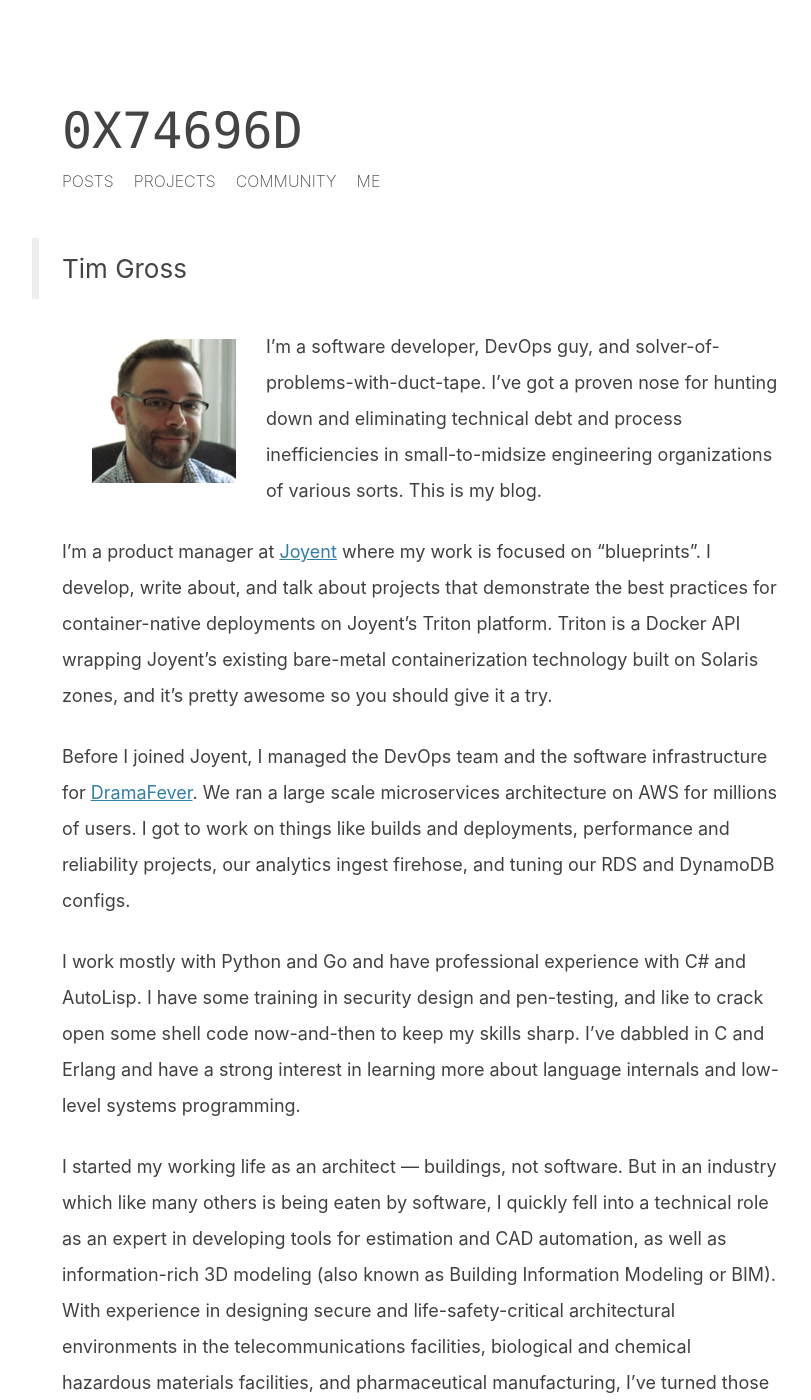
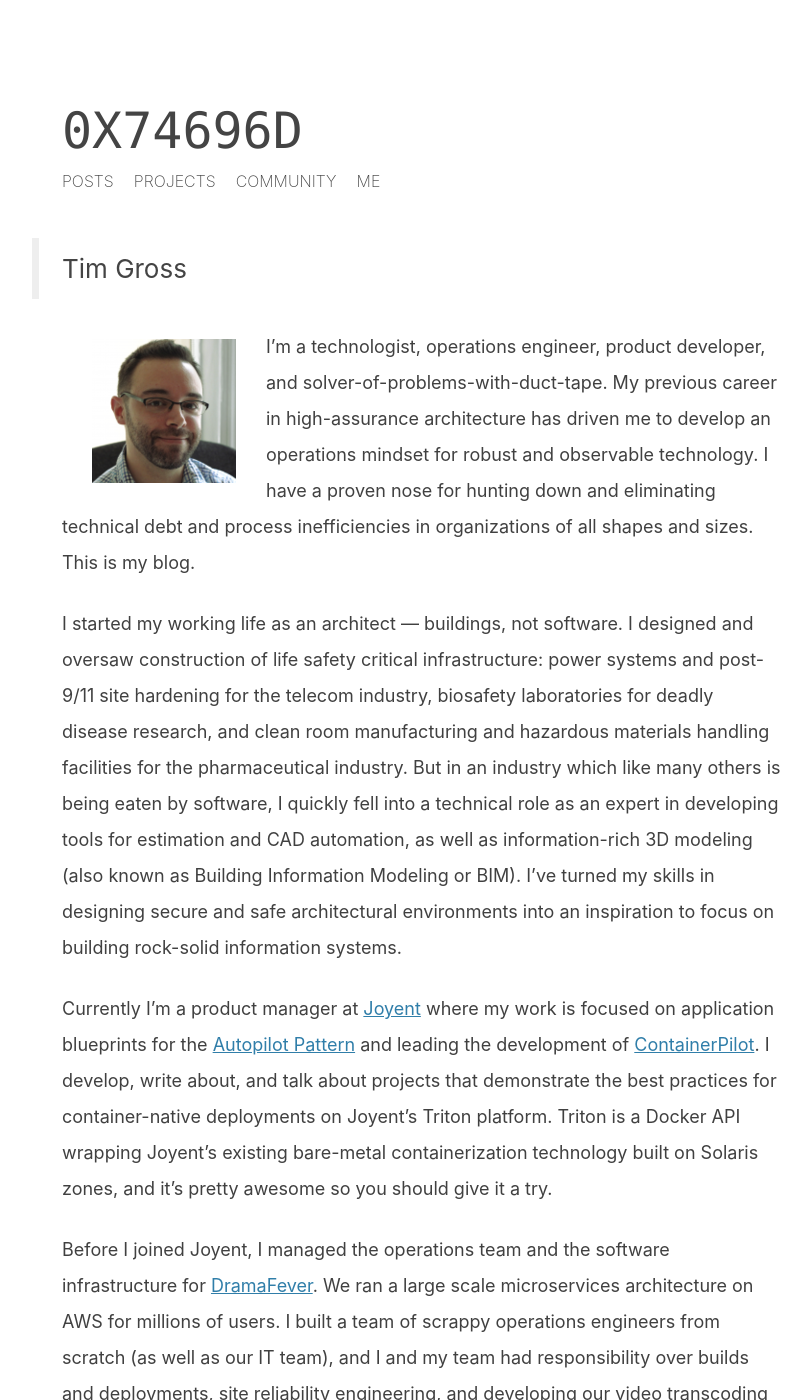
Before and after one commit to tgross/blog.0x74696d.com, a Jekyll site: the page built from me/index.md, in a window 1280 px wide and 1400 px high. Shown: the whole window, without its empty margins (218-1029 px from the left). Built offline with Jekyll 4.4.1, drawn with Linux system fonts in a browser that asks for light colours; some of the changed text lies outside the part shown.

Commit message:
Rework bio

```diff
--- a/me/index.md
+++ b/me/index.md
@@ -5,15 +5,15 @@
 
 <img class="about-avatar" src="/images/avatar.png" title="Tim Gross" alt="avatar" />
 
-I'm a software developer, DevOps guy, and solver-of-problems-with-duct-tape.  I've got a proven nose for hunting down and eliminating technical debt and process inefficiencies in small-to-midsize engineering organizations of various sorts. This is my blog.
+I'm a technologist, operations engineer, product developer, and solver-of-problems-with-duct-tape. My previous career in high-assurance architecture has driven me to develop an operations mindset for robust and observable technology. I have a proven nose for hunting down and eliminating technical debt and process inefficiencies in organizations of all shapes and sizes. This is my blog.
 
-I'm a product manager at [Joyent](https://www.joyent.com/) where my work is focused on "blueprints". I develop, write about, and talk about projects that demonstrate the best practices for container-native deployments on Joyent's Triton platform. Triton is a Docker API wrapping Joyent's existing bare-metal containerization technology built on Solaris zones, and it's pretty awesome so you should give it a try.
+I started my working life as an architect &mdash; buildings, not software. I designed and oversaw construction of life safety critical infrastructure: power systems and post-9/11 site hardening for the telecom industry, biosafety laboratories for deadly disease research, and clean room manufacturing and hazardous materials handling facilities for the pharmaceutical industry. But in an industry which like many others is being eaten by software, I quickly fell into a technical role as an expert in developing tools for estimation and CAD automation, as well as information-rich 3D modeling (also known as Building Information Modeling or BIM). I've turned my skills in designing secure and safe architectural environments into an inspiration to focus on building rock-solid information systems.
 
- Before I joined Joyent, I managed the DevOps team and the software infrastructure for [DramaFever](http://www.dramafever.com/company/careers.html). We ran a large scale microservices architecture on AWS for millions of users. I got to work on things like builds and deployments, performance and reliability projects, our analytics ingest firehose, and tuning our RDS and DynamoDB configs.
+Currently I'm a product manager at [Joyent](https://www.joyent.com/) where my work is focused on application blueprints for the [Autopilot Pattern](http://autopilotpattern.io) and leading the development of [ContainerPilot](https://www.joyent.com/containerpilot). I develop, write about, and talk about projects that demonstrate the best practices for container-native deployments on Joyent's Triton platform. Triton is a Docker API wrapping Joyent's existing bare-metal containerization technology built on Solaris zones, and it's pretty awesome so you should give it a try.
 
-I work mostly with Python and Go and have professional experience with C# and AutoLisp. I have some training in security design and pen-testing, and like to crack open some shell code now-and-then to keep my skills sharp. I've dabbled in C and Erlang and have a strong interest in learning more about language internals and low-level systems programming.
+Before I joined Joyent, I managed the operations team and the software infrastructure for [DramaFever](http://www.dramafever.com/company/careers.html). We ran a large scale microservices architecture on AWS for millions of users. I built a team of scrappy operations engineers from scratch (as well as our IT team), and I and my team had responsibility over builds and deployments, site reliability engineering, and developing our video transcoding and analytics ingest pipelines.
 
-I started my working life as an architect &mdash; buildings, not software. But in an industry which like many others is being eaten by software, I quickly fell into a technical role as an expert in developing tools for estimation and CAD automation, as well as information-rich 3D modeling (also known as Building Information Modeling or BIM). With experience in designing secure and life-safety-critical architectural environments in the telecommunications facilities, biological and chemical hazardous materials facilities, and pharmaceutical manufacturing, I've turned those skills into an inspiration to focus on building rock-solid information systems.
+When it comes to writing software, I work mostly with Python and Go and have professional experience with C# and AutoLisp. I have some training in security design and pen-testing, and like to crack open some shell code now-and-then to keep my skills sharp. I've dabbled in C, Erlang, Node.js, and Rust, and have a strong interest in learning more about language internals and low-level systems programming.
 
 ## License and Disclaimer
 
```
